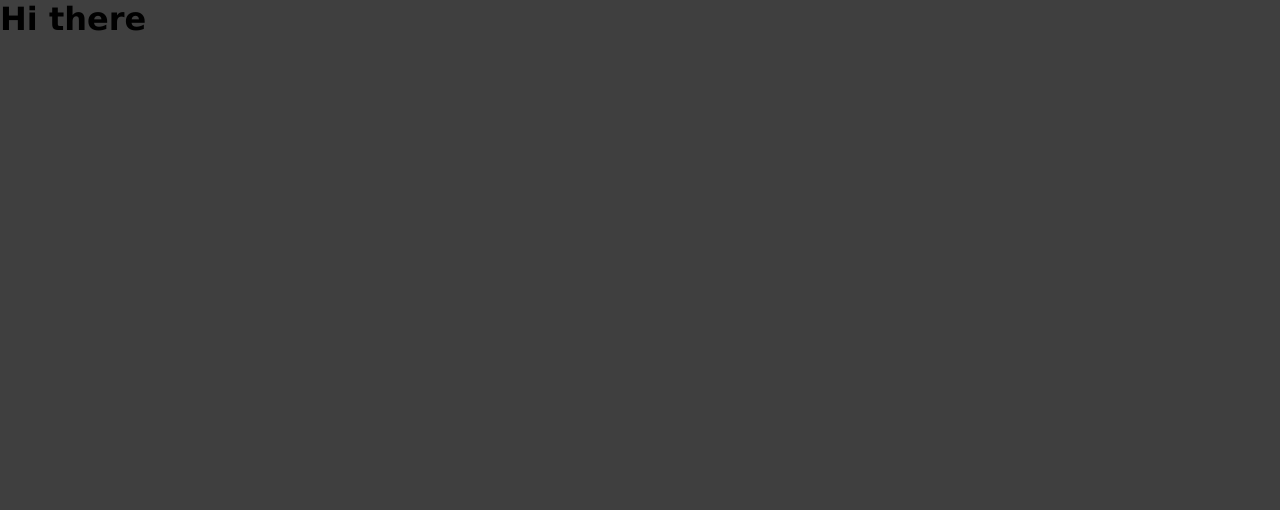
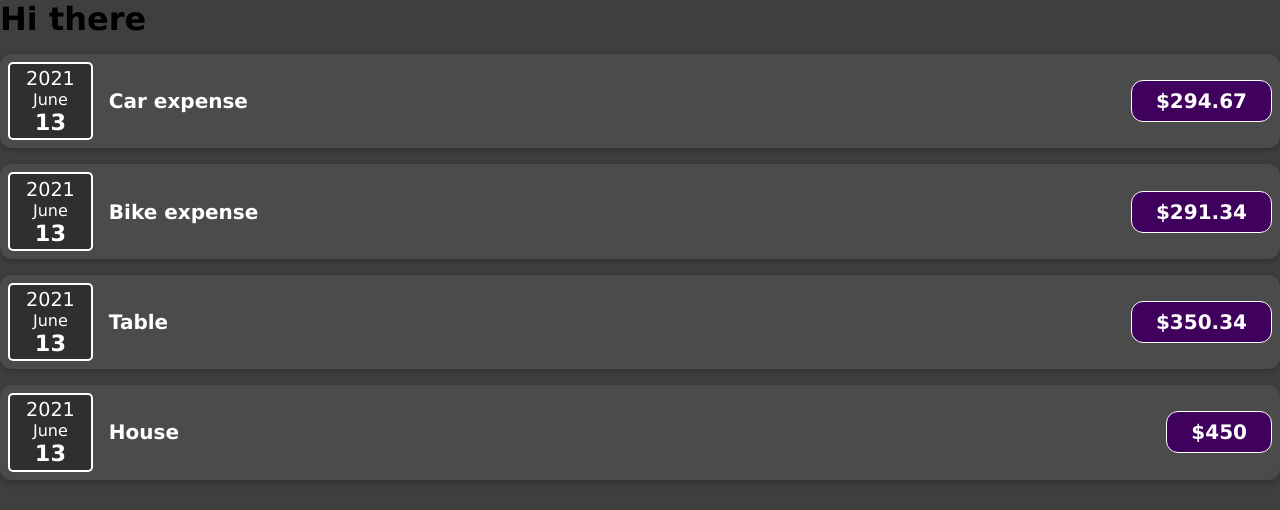
Before and after one commit to Jagadish-prasad-mohanty/React-Full_Guide, a React (Create React App) app: page / in a window 1280 px wide. Shown: the top 510 px of the page. Built offline with nearby package versions, Linux system fonts and the light colour scheme.

Commit message:
adding the expenseitem component and the expense date component with style add

```diff
--- a/src/App.js
+++ b/src/App.js
@@ -1,9 +1,39 @@
 import './App.css';
+import ExpenseItem from './Components/ExpenseItem';
 
 function App() {
+  const expenseArray=[
+    {
+      id:1,
+      title:"Car expense",
+      date:new Date(2021,5,13),
+      price:294.67
+    },
+    {
+      id:2,
+      title:"Bike expense",
+      date:new Date(2021,5,13),
+      price:291.34
+    },
+    {
+      id:3,
+      title:"Table",
+      date:new Date(2021,5,13),
+      price:350.34
+    },
+    {
+      id:4,
+      title:"House",
+      date:new Date(2021,5,13),
+      price:450
+    },
+  ]
+
+  const expenseItems=expenseArray.map(item=><ExpenseItem key={item.id} title={item.title} price={item.price} date={item.date}/>)
   return (
     <div className="App">
       <h1>Hi there</h1>
+      {expenseItems}
     </div>
   );
 }
--- /dev/null
+++ b/src/Components/ExpenseDate.css
@@ -0,0 +1,17 @@
+.expense_date{
+    padding: 0.2rem 1rem;
+    border-radius: 5px;
+    border: 2px solid white;
+    color: white;
+    text-align: center;
+    background-color: #2f2f2f;
+}
+
+.expense_date__day{
+    font-size: 1.4rem;
+    font-weight: bold;
+}
+
+.expense_date__year{
+    font-size: 1.2rem;
+}
--- /dev/null
+++ b/src/Components/ExpenseDate.js
@@ -0,0 +1,16 @@
+import React from 'react';
+import './ExpenseDate.css';
+
+function ExpenseDate(props) {
+    const month=props.date.toLocaleString('en-US',{month:'long'});
+    const day=props.date.toLocaleString('en-US',{day:'2-digit'});
+    return (
+        <div className="expense_date">
+            <div className="expense_date__year">{props.date.getFullYear()}</div>
+            <div>{month}</div>
+            <div className="expense_date__day">{day}</div>
+        </div>
+    )
+}
+
+export default ExpenseDate
--- /dev/null
+++ b/src/Components/ExpenseItem.css
@@ -0,0 +1,56 @@
+.expense_item{
+    display: flex;
+    justify-content: space-between;
+    align-items: center;
+    box-shadow: 0 2px 8px rgba(0, 0, 0, 0.25);
+    padding: 0.5rem;
+    margin: 1rem 0;
+    border-radius: 12px;
+    background-color: #4b4b4b;
+}
+
+.expense_item__description{
+    display: flex;
+  flex-direction: column;
+  gap: 1rem;
+  align-items: flex-end;
+  flex-flow: column-reverse;
+  justify-content: flex-start;
+  flex: 1;
+}
+.expense_item h2 {
+    color: #3a3a3a;
+    font-size: 1rem;
+    flex: 1;
+    margin: 0 1rem;
+    color: white;
+  }
+
+
+.expense_item__price {
+font-size: 1rem;
+font-weight: bold;
+color: white;
+background-color: #40005d;
+border: 1px solid white;
+padding: 0.5rem;
+border-radius: 12px;
+}
+
+@media (min-width: 580px) {
+    .expense_item__description {
+      flex-direction: row;
+      align-items: center;
+      justify-content: flex-start;
+      flex: 1;
+    }
+
+    .expense_item__description h2 {
+      font-size: 1.25rem;
+    }
+
+    .expense_item__price {
+      font-size: 1.25rem;
+      padding: 0.5rem 1.5rem;
+    }
+  }
--- /dev/null
+++ b/src/Components/ExpenseItem.js
@@ -0,0 +1,18 @@
+import React from "react";
+import "./ExpenseItem.css";
+import ExpenseDate from "./ExpenseDate";
+
+function ExpenseItem(props) {
+
+    return (
+        <div className="expense_item">
+        <ExpenseDate {...props}/>
+        <div className="expense_item__description">
+            <h2>{props.title}</h2>
+            <div className="expense_item__price">${props.price}</div>
+        </div>
+        </div>
+    );
+}
+
+export default ExpenseItem;
```
